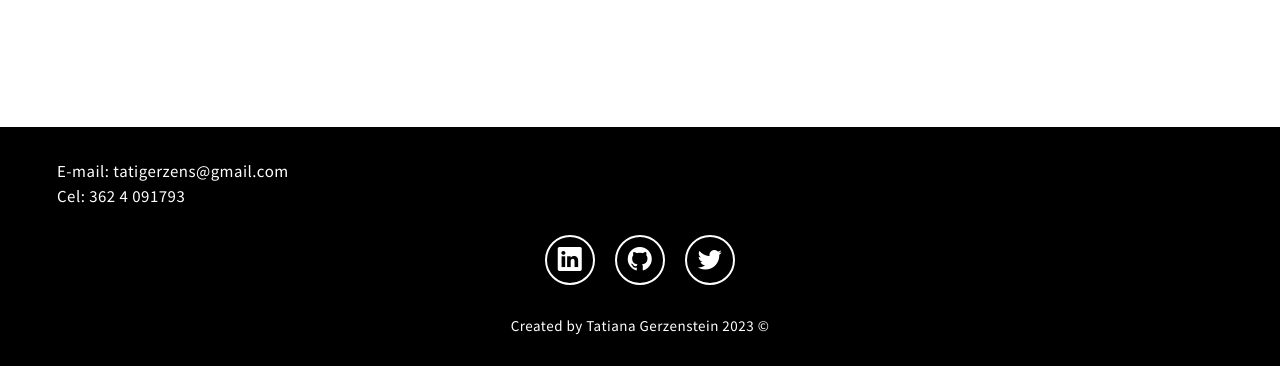
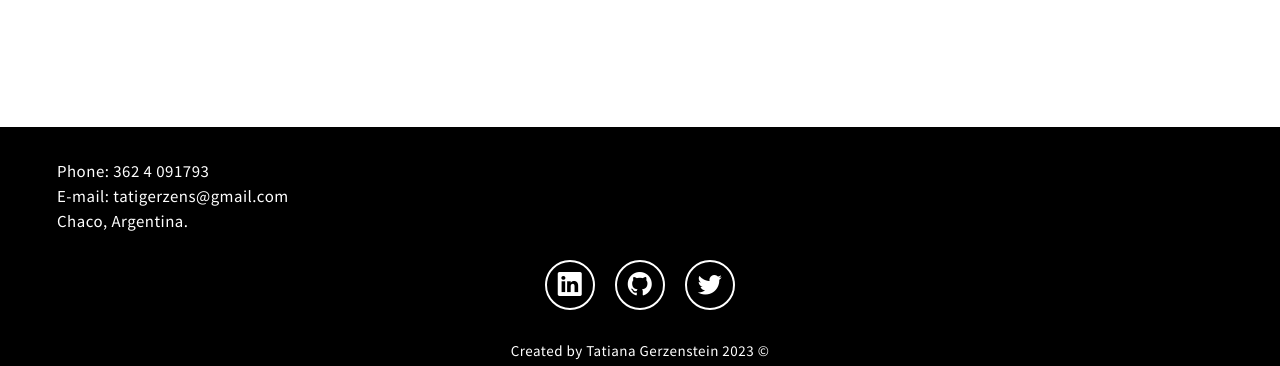
Before and after one commit to TGerzenstein/portfolio-tatianagerzenstein, a website: page works.html in a window 1280 px wide. Shown: the part 736-1102 px from the top of the page. Drawn offline with nearby package versions, Linux system fonts and the light colour scheme.

Commit message:
Updated footer

```diff
--- a/works.html
+++ b/works.html
@@ -57,8 +57,9 @@
     </main>
     <footer class="footer">
         <ul>
+            <li>Phone: 362 4 091793</li>
             <li>E-mail: tatigerzens@gmail.com</li>
-            <li>Cel: 362 4 091793</li>
+            <li>Chaco, Argentina.</li>
         </ul>
         <div class="social-media d-flex flex-row align-items justify-content-center">
             <a href="https://linkedin.com/in/tatigerzenstein/">
```
